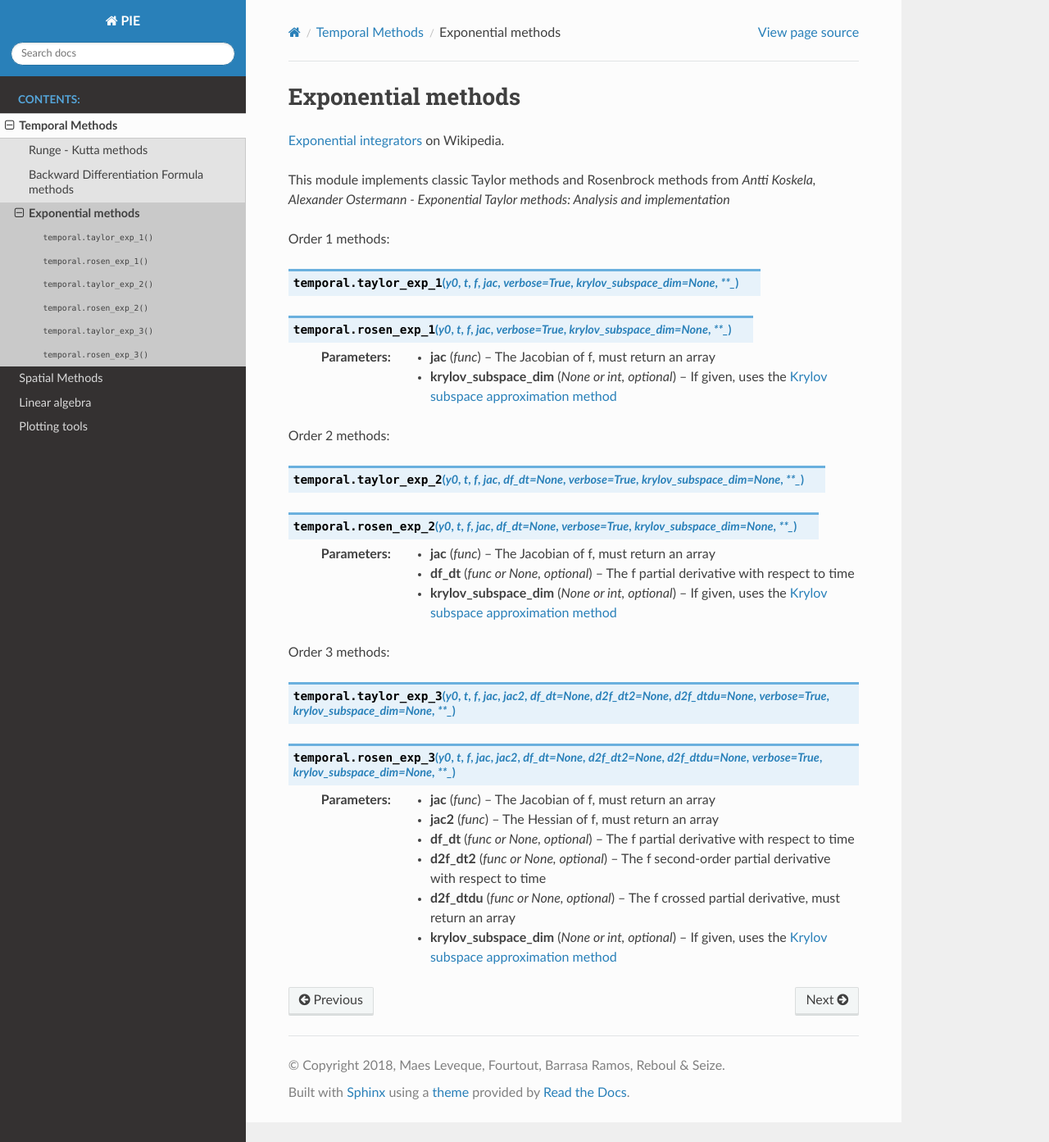
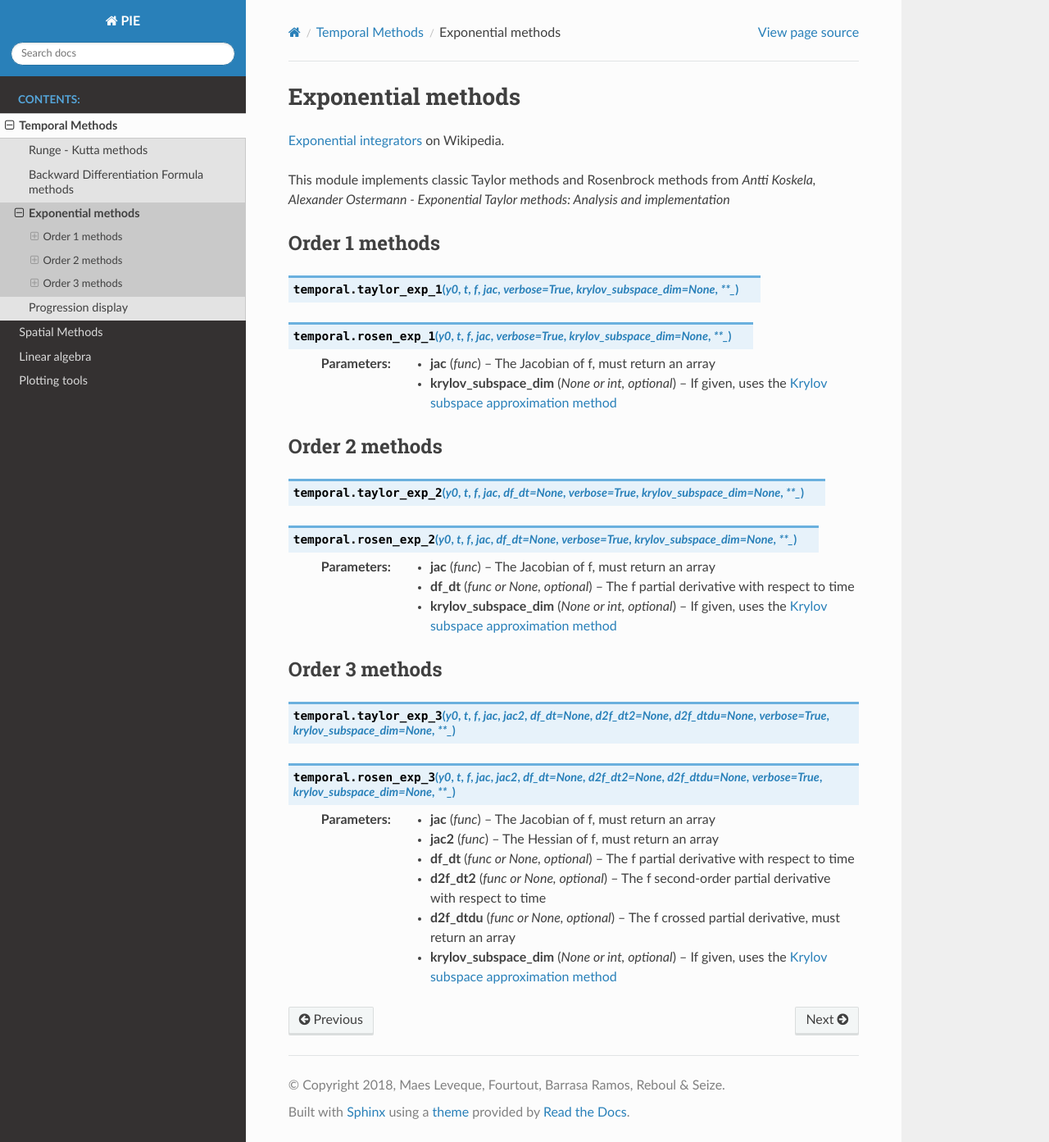
Before and after one commit to pierreXVI/PIE, a Sphinx documentation site: the page built from doc/source/temporal/exp.rst, in a window 1280 px wide and 1393 px high. Shown: the whole window at 82% size. Built offline with Sphinx 7.4.7 and the Read the Docs theme 2.0.0, drawn with Linux system fonts in a browser that asks for light colours; pages that are not in the unit, such as notebooks, are missing from menus.

Commit message:
Structuring the doc

```diff
--- a/doc/source/temporal/exp.rst
+++ b/doc/source/temporal/exp.rst
@@ -7,7 +7,8 @@ This module implements classic Taylor methods and Rosenbrock methods
 from `Antti Koskela, Alexander Ostermann - Exponential Taylor methods: Analysis and implementation`
 
 
-Order 1 methods:
+Order 1 methods
+---------------
 
 .. py:function:: temporal.taylor_exp_1(y0, t, f, jac, verbose=True, krylov_subspace_dim=None, **_)
 .. py:function:: temporal.rosen_exp_1(y0, t, f, jac, verbose=True, krylov_subspace_dim=None, **_)
@@ -17,7 +18,9 @@ Order 1 methods:
    :type krylov_subspace_dim: None or int, optional
 
 
-Order 2 methods:
+Order 2 methods
+---------------
+
 
 .. py:function:: temporal.taylor_exp_2(y0, t, f, jac, df_dt=None, verbose=True, krylov_subspace_dim=None, **_)
 .. py:function:: temporal.rosen_exp_2(y0, t, f, jac, df_dt=None, verbose=True, krylov_subspace_dim=None, **_)
@@ -29,7 +32,8 @@ Order 2 methods:
    :type krylov_subspace_dim: None or int, optional
 
 
-Order 3 methods:
+Order 3 methods
+---------------
 
 .. py:function:: temporal.taylor_exp_3(y0, t, f, jac, jac2, df_dt=None, d2f_dt2=None, d2f_dtdu=None, verbose=True, krylov_subspace_dim=None,**_)
 .. py:function:: temporal.rosen_exp_3(y0, t, f, jac, jac2, df_dt=None, d2f_dt2=None, d2f_dtdu=None, verbose=True, krylov_subspace_dim=None,**_)
--- a/doc/source/temporal/temporal.rst
+++ b/doc/source/temporal/temporal.rst
@@ -11,5 +11,8 @@ Temporal Methods
    bdf.rst
    exp.rst
 
+Progression display
+-------------------
+
 .. automodule:: temporal.counter
    :members:
```
Also changed, not shown: doc/source/spatial/burgers.rst (+7 -0 lines).
